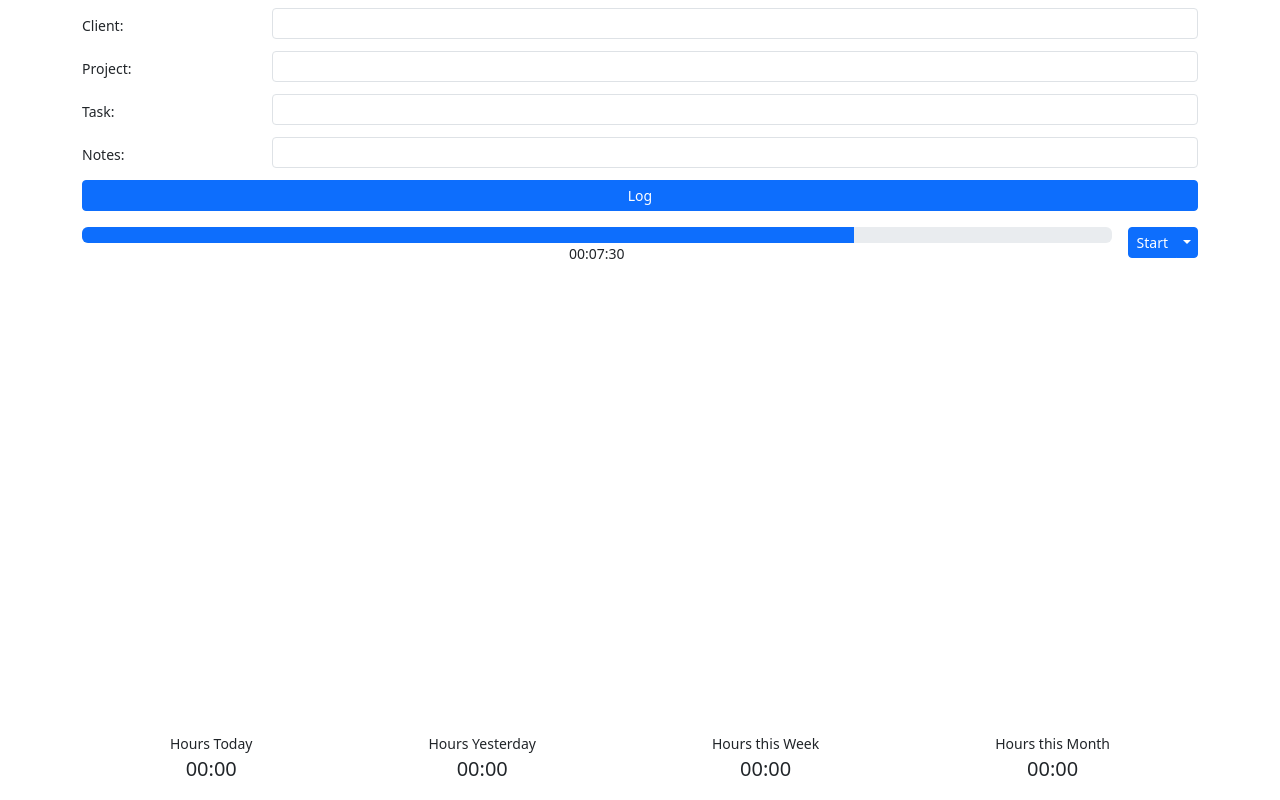
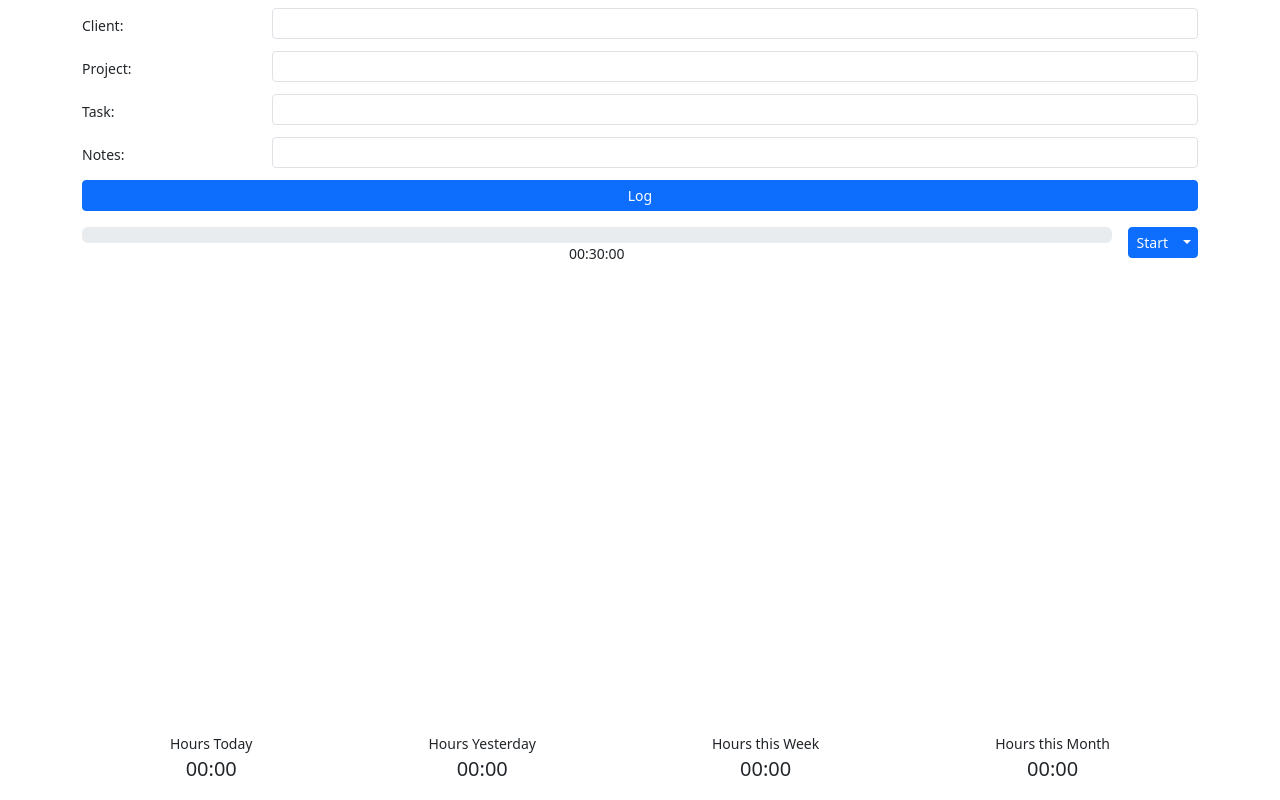
Before and after one commit to falkoschumann/activity-sampling, a React (Vite) app in the folder web-app/: page / in a window 1280 px wide. Built offline with nearby package versions, Linux system fonts and the light colour scheme; no server answers.

Commit message:
feat: display countdown from state

```diff
--- a/web-app/src/application/activities_slice.ts
+++ b/web-app/src/application/activities_slice.ts
@@ -16,6 +16,8 @@ export interface ActivitiesState {
   readonly lastActivity?: Activity;
   readonly countdown: {
     readonly duration: string;
+    readonly remaining: string;
+    readonly percentage: number;
   };
   readonly workingDays: WorkingDay[];
   readonly timeSummary: TimeSummary;
@@ -25,6 +27,8 @@ export interface ActivitiesState {
 const initialState: ActivitiesState = {
   countdown: {
     duration: "PT30M",
+    remaining: "PT30M",
+    percentage: 0,
   },
   workingDays: [],
   timeSummary: {
--- a/web-app/src/domain/duration.ts
+++ b/web-app/src/domain/duration.ts
@@ -104,14 +104,20 @@ export class Duration {
     return result;
   }
 
-  toLocaleString(): string {
+  toLocaleString({
+    style = "short",
+  }: {
+    style?: "short" | "medium" | "long";
+  } = {}): string {
     let result = "";
     result += `${String(this.hoursPart).padStart(2, "0")}:`;
     result += `${String(this.minutesPart).padStart(2, "0")}`;
-    if (this.secondsPart > 0 || this.millisecondsPart > 0)
+    if (style === "medium" || style === "long") {
       result += `:${String(this.secondsPart).padStart(2, "0")}`;
-    if (this.millisecondsPart > 0)
+    }
+    if (style === "long") {
       result += `.${String(this.millisecondsPart).padStart(3, "0")}`;
+    }
     return result;
   }
 
--- a/web-app/src/ui/countdown.tsx
+++ b/web-app/src/ui/countdown.tsx
@@ -7,7 +7,7 @@ import { durationSelected, selectCountdown } from "../application/activities_sli
 import { Duration } from "../domain/duration.ts";
 
 export default function Countdown() {
-  const { duration } = useSelector(selectCountdown);
+  const { duration, remaining, percentage } = useSelector(selectCountdown);
 
   return (
     <div className="my-3 d-flex gap-3">
@@ -16,13 +16,13 @@ export default function Countdown() {
           className="progress"
           role="progressbar"
           aria-label="Interval progress"
-          aria-valuenow={75}
+          aria-valuenow={percentage}
           aria-valuemin={0}
           aria-valuemax={100}
         >
-          <div className="progress-bar" style={{ width: "75%" }}></div>
+          <div className="progress-bar" style={{ width: `${percentage}%` }}></div>
         </div>
-        <div className="text-center">00:07:30</div>
+        <div className="text-center">{Duration.parse(remaining).toLocaleString({ style: "medium" })}</div>
       </div>
       <div>
         <div className="btn-group btn-group-sm">
--- a/web-app/src/util/configurable_responses.ts
+++ b/web-app/src/util/configurable_responses.ts
@@ -5,8 +5,8 @@ export class ConfigurableResponses<T> {
     return new ConfigurableResponses<T>(responses, name);
   }
 
-  #description;
-  #responses;
+  readonly #description;
+  readonly #responses;
 
   constructor(responses?: T | T[], name?: string) {
     this.#description = name == null ? "" : ` in ${name}`;
```
Also changed, not shown: 2 other files (tests, documents, lock files or other folders).
